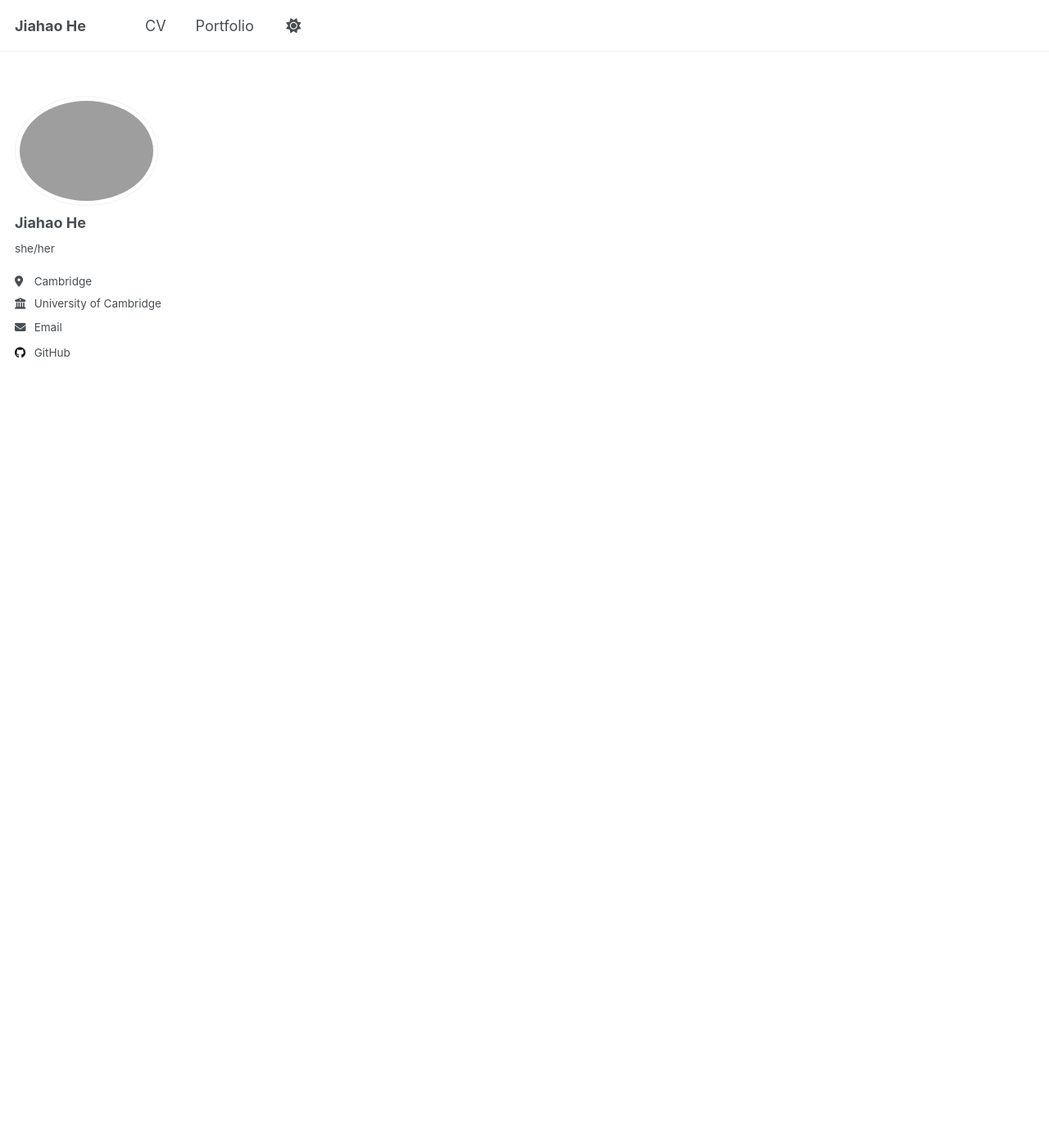
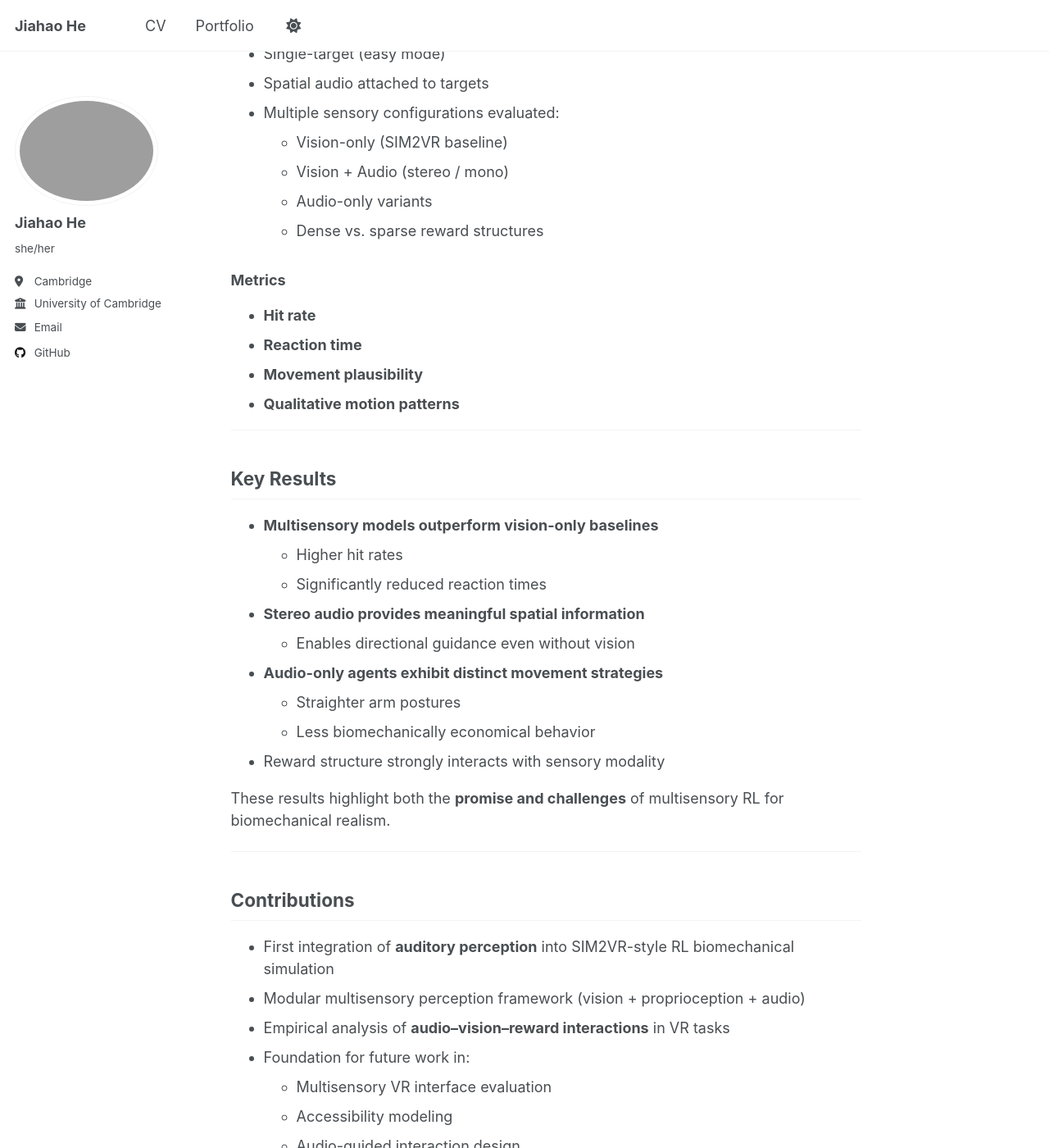
Before and after one commit to Leahh147/Leahh147.github.io, a Jekyll site: the page built from _portfolio/sim2sense.md, in a window 1280 px wide and 1400 px high, scrolled down 2688 px. Shown: the whole window at 82% size. Built offline with Jekyll 4.4.1, drawn with Linux system fonts in a browser that asks for light colours; some of the changed text lies outside the part shown.

Commit message:
Update sim2sense.md

```diff
--- a/_portfolio/sim2sense.md
+++ b/_portfolio/sim2sense.md
@@ -1,8 +1,143 @@
 ---
-title: "SIM2SENSE (Test)"
+title: "SIM2SENSE: Multisensory RL-based Biomechanical User Simulation"
 collection: portfolio
-excerpt: "Test entry for portfolio rendering."
-date: 2024-06-02
+excerpt: "Extending SIM2VR with auditory perception to enable multisensory perceptuomotor interaction in VR."
+date: 2025-06-02
+
+header:
+  teaser: /images/sim2sense.gif
+
+github: https://github.com/Leahh147/SIM2SENSE
+
+tags:
+  - Reinforcement Learning
+  - Multimodal Learning
+  - VR
+  - Biomechanical Simulation
+  - Human-Computer Interaction
 ---
 
-This is another test item.
+## Overview
+
+**SIM2SENSE** is a reinforcement learning–based biomechanical simulation framework that extends **SIM2VR** and **User-in-the-Box (UitB)** by integrating **auditory perception** alongside vision and proprioception.
+The goal is to model **multisensory perceptuomotor interaction** in virtual reality more faithfully, enabling simulated users to *hear*, *see*, and *act* within real VR applications.
+
+This project was completed as my **Final Year / Master’s project at the University of Cambridge**, supervised by **Dr. Florian Fischer** and **Prof. Per Ola Kristensson**.
+
+---
+
+## Demo
+
+<img src="/images/sim2sense.gif" alt="SIM2SENSE multisensory RL demo" width="800">
+
+*RL-controlled biomechanical arm interacting with a VR Whac-A-Mole task using auditory, visual, and proprioceptive feedback.*
+
+---
+
+## Motivation
+
+Existing RL-based biomechanical user models (e.g. UitB, SIM2VR) rely primarily on **visual and proprioceptive feedback**, limiting their ecological validity in VR environments where **audio cues play a critical role** in:
+
+- Spatial localization
+- Temporal coordination
+- Off-screen event awareness
+
+SIM2SENSE addresses this gap by **closing the auditory loop** in RL-based biomechanical control.
+
+---
+
+## Method
+
+### Multisensory Perception Pipeline
+
+At each timestep, the agent receives:
+
+- **Vision**: RGB-D observations from the Unity VR environment
+- **Proprioception**: Joint angles, velocities, and muscle states
+- **Audio**:
+  - **Stereo amplitude audio** for spatial guidance
+  - **Mono amplitude audio** for temporal signaling
+
+Each modality is processed by a dedicated encoder and fused into a **shared policy network** trained using **Proximal Policy Optimization (PPO)**.
+
+---
+
+### Auditory Integration
+
+- Audio captured via **ml-audio-sensor** at 20 Hz
+- Configurable signal modes:
+  - **Stereo + Amplitude** → spatial localization
+  - **Mono + Amplitude** → timing cues
+- Encoder architectures:
+  - CNN-based encoders for spatial audio
+  - CNN / LSTM-based encoders for temporal audio
+- Audio features concatenated with visual and proprioceptive embeddings
+
+---
+
+### Control & Learning
+
+- **7-DoF muscle-actuated upper-limb model**
+- Continuous control via PPO
+- Reward formulation balances:
+  - Task performance (hit accuracy, reaction time)
+  - Biomechanical effort (muscle activation penalties)
+
+---
+
+## Tasks & Evaluation
+
+### VR Whac-A-Mole
+
+- 3×3 target grid
+- Single-target (easy mode)
+- Spatial audio attached to targets
+- Multiple sensory configurations evaluated:
+  - Vision-only (SIM2VR baseline)
+  - Vision + Audio (stereo / mono)
+  - Audio-only variants
+  - Dense vs. sparse reward structures
+
+### Metrics
+
+- **Hit rate**
+- **Reaction time**
+- **Movement plausibility**
+- **Qualitative motion patterns**
+
+---
+
+## Key Results
+
+- **Multisensory models outperform vision-only baselines**
+  - Higher hit rates
+  - Significantly reduced reaction times
+- **Stereo audio provides meaningful spatial information**
+  - Enables directional guidance even without vision
+- **Audio-only agents exhibit distinct movement strategies**
+  - Straighter arm postures
+  - Less biomechanically economical behavior
+- Reward structure strongly interacts with sensory modality
+
+These results highlight both the **promise and challenges** of multisensory RL for biomechanical realism.
+
+---
+
+## Contributions
+
+- First integration of **auditory perception** into SIM2VR-style RL biomechanical simulation
+- Modular multisensory perception framework (vision + proprioception + audio)
+- Empirical analysis of **audio–vision–reward interactions** in VR tasks
+- Foundation for future work in:
+  - Multisensory VR interface evaluation
+  - Accessibility modeling
+  - Audio-guided interaction design
+
+---
+
+## Future Work
+
+- More realistic auditory encoding (frequency-domain features)
+- Cognitive constraints (attention, sensory processing costs)
+- User studies comparing simulated and real VR users
+- Extension to speech and semantic audio cues
```
